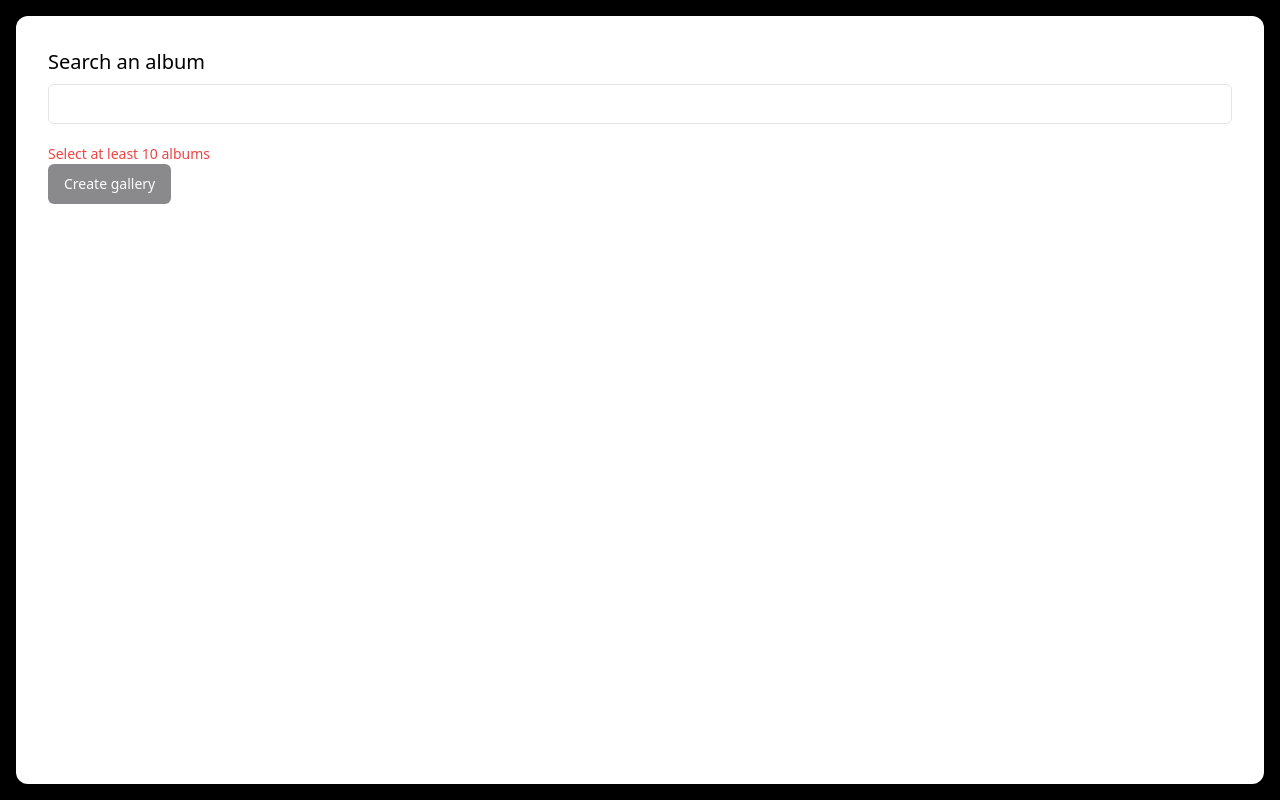
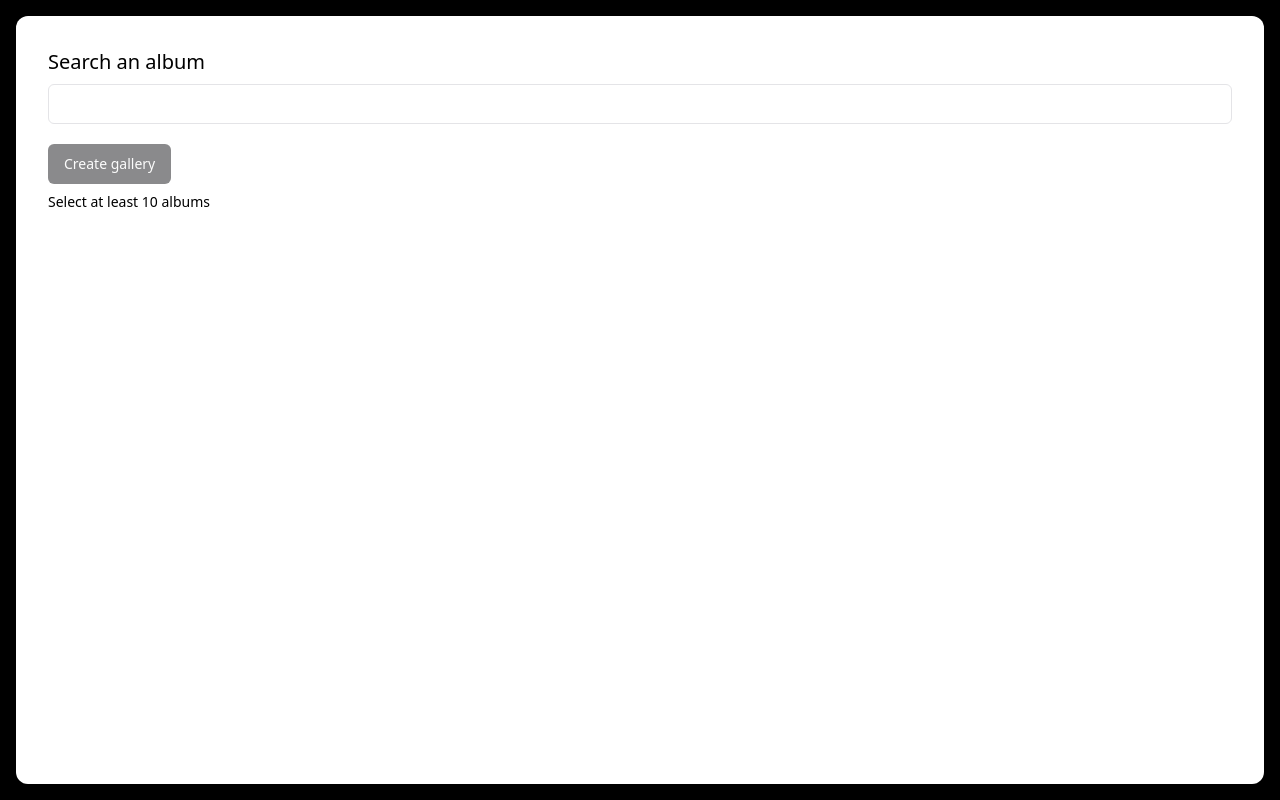
Before and after one commit to abroudoux/tastes, a React (Vite) app: page / in a window 1280 px wide. Built offline with nearby package versions, Linux system fonts and the light colour scheme.

Commit message:
feat: create layout comp Signed-off-by: Arthur Broudoux <arthur.broudoux@gmail.com>

```diff
--- a/src/components/Gallery/BtnCreateGallery.tsx
+++ b/src/components/Gallery/BtnCreateGallery.tsx
@@ -9,11 +9,11 @@ export default function BtnCreateGallery() {
   const hasEnoughAlbums = albumsSelected.length < 10 ? true : false;
 
   return (
-    <div className="w-full flex-col-start-start my-5">
-      {hasEnoughAlbums && <p className="text-red-500 text-sm">Select at least 10 albums</p>}
+    <div className="w-full flex-col-start-start gap-2 my-5">
       <Button disabled={hasEnoughAlbums ? true : false}>
         <Link to={"/gallery"}>Create gallery</Link>
       </Button>
+      {hasEnoughAlbums && <p className="text-sm">Select at least 10 albums</p>}
     </div>
   );
 }
--- /dev/null
+++ b/src/components/Global/Layout.tsx
@@ -0,0 +1,7 @@
+export default function Layout({ children }: { children: React.ReactNode }) {
+  return (
+    <div className="w-screen h-screen flex-col-center-center p-4 bg-black">
+      <div className="w-full h-full p-8 rounded-xl bg-white">{children}</div>
+    </div>
+  );
+}
--- a/src/main.tsx
+++ b/src/main.tsx
@@ -4,6 +4,7 @@ import { RouterProvider } from "react-router-dom";
 import router from "@/lib/router";
 import { ThemeProvider } from "@/config/theme-provider";
 
+import Layout from "@/components/Global/Layout";
 import { Toaster } from "@/components/ui/toaster";
 
 import "@/style/index.css";
@@ -11,11 +12,9 @@ import "@/style/layouts.css";
 
 const root = ReactDOM.createRoot(document.getElementById("root") as HTMLElement).render(
   <ThemeProvider defaultTheme="light" storageKey="vite-ui-theme">
-    <div className="w-screen h-screen flex-col-center-center p-4 bg-black">
-      <div className="w-full h-full p-8 rounded-xl bg-white">
-        <RouterProvider router={router} />
-        <Toaster />
-      </div>
-    </div>
+    <Layout>
+      <RouterProvider router={router} />
+      <Toaster />
+    </Layout>
   </ThemeProvider>
 );
```
